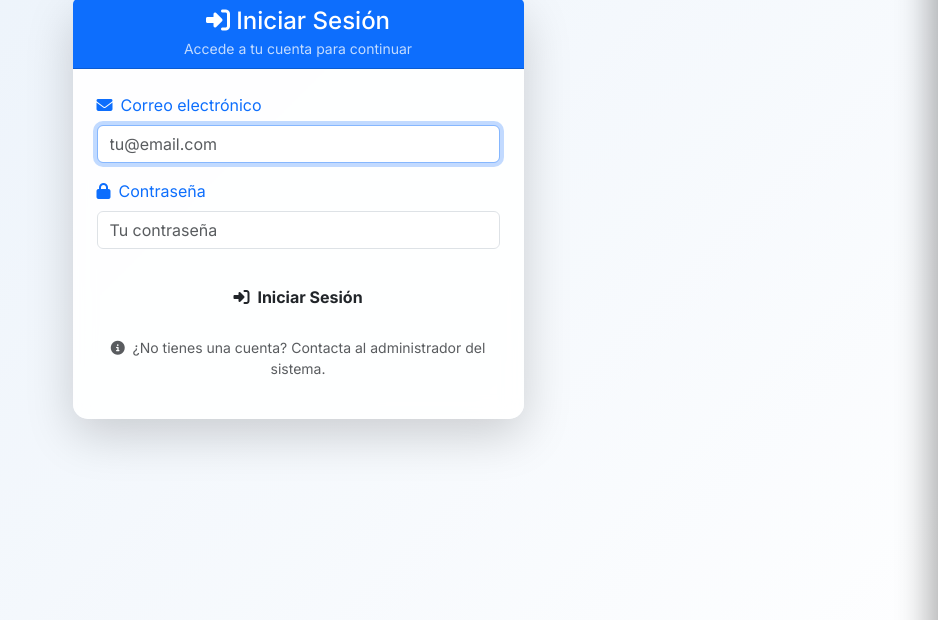
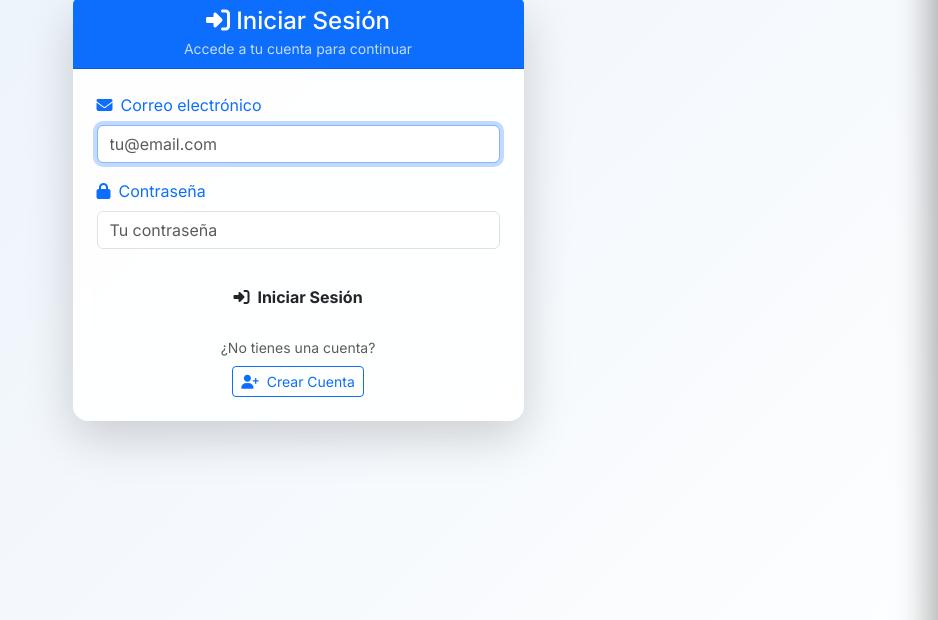
Before and after one commit to johnschneiider/Predicta, a Django app: page /cuentas/login/ in a window 1280 px wide. Shown: the part 101-721 px from the top of the page, without its empty margins (342-1280 px from the left). Run offline with Django 5.2, Linux system fonts and the light colour scheme.

Commit message:
feat: Habilitar registro pÃºblico de usuarios y corregir comandos para Windows
- Habilitada ruta de registro pÃºblico (/cuentas/registro/)
- Agregado enlace 'Crear Cuenta' en pÃ¡gina de login
- Corregidos comandos de gestiÃ³n de usuarios para compatibilidad con Windows (reemplazados sÃ­mbolos Unicode por texto)
- Comandos actualizados: list_users, make_superuser, reset_user_password

```diff
--- a/cuentas/management/commands/list_users.py
+++ b/cuentas/management/commands/list_users.py
@@ -22,9 +22,9 @@ class Command(BaseCommand):
         self.stdout.write('-' * 80)
 
         for usuario in usuarios:
-            superuser = '✓' if usuario.is_superuser else '✗'
-            staff = '✓' if usuario.is_staff else '✗'
-            active = '✓' if usuario.is_active else '✗'
+            superuser = 'SI' if usuario.is_superuser else 'NO'
+            staff = 'SI' if usuario.is_staff else 'NO'
+            active = 'SI' if usuario.is_active else 'NO'
 
             self.stdout.write(
                 f'{usuario.username:<20} {usuario.email:<30} {superuser:<10} {staff:<10} {active:<10}'
--- a/cuentas/management/commands/make_superuser.py
+++ b/cuentas/management/commands/make_superuser.py
@@ -27,6 +27,6 @@ class Command(BaseCommand):
 
         self.stdout.write(
             self.style.SUCCESS(
-                f'✓ Usuario "{username}" ({usuario.email}) ahora es superusuario y staff.'
+                f'[OK] Usuario "{username}" ({usuario.email}) ahora es superusuario y staff.'
             )
         )
--- a/cuentas/management/commands/reset_user_password.py
+++ b/cuentas/management/commands/reset_user_password.py
@@ -39,7 +39,7 @@ class Command(BaseCommand):
             if len(password) < 8:
                 self.stdout.write(
                     self.style.WARNING(
-                        '⚠ Advertencia: La contraseña tiene menos de 8 caracteres.'
+                        '[ADVERTENCIA] La contraseña tiene menos de 8 caracteres.'
                     )
                 )
                 confirm = input('¿Continuar de todas formas? (s/N): ')
@@ -52,6 +52,6 @@ class Command(BaseCommand):
 
         self.stdout.write(
             self.style.SUCCESS(
-                f'✓ Contraseña actualizada para el usuario "{username}" ({usuario.email}).'
+                f'[OK] Contraseña actualizada para el usuario "{username}" ({usuario.email}).'
             )
         )
--- a/cuentas/templates/cuentas/login.html
+++ b/cuentas/templates/cuentas/login.html
@@ -50,10 +50,12 @@
                         </button>
 
                         <div class="text-center">
-                            <p class="text-muted small">
-                                <i class="fas fa-info-circle me-1"></i>
-                                ¿No tienes una cuenta? Contacta al administrador del sistema.
+                            <p class="text-muted small mb-2">
+                                ¿No tienes una cuenta?
                             </p>
+                            <a href="{% url 'cuentas:registro' %}" class="btn btn-outline-primary btn-sm">
+                                <i class="fas fa-user-plus me-2"></i>Crear Cuenta
+                            </a>
                         </div>
                     </form>
                 </div>
--- a/cuentas/urls.py
+++ b/cuentas/urls.py
@@ -5,7 +5,7 @@ app_name = 'cuentas'
 
 urlpatterns = [
     path('login/', views.VistaLogin.as_view(), name='login'),
-    # path('registro/', views.VistaRegistro.as_view(), name='registro'),  # Deshabilitado - solo admin puede crear usuarios
+    path('registro/', views.VistaRegistro.as_view(), name='registro'),
     path('dashboard/', views.VistaDashboard.as_view(), name='dashboard'),
     path('logout/', views.vista_logout, name='logout'),
 
```
